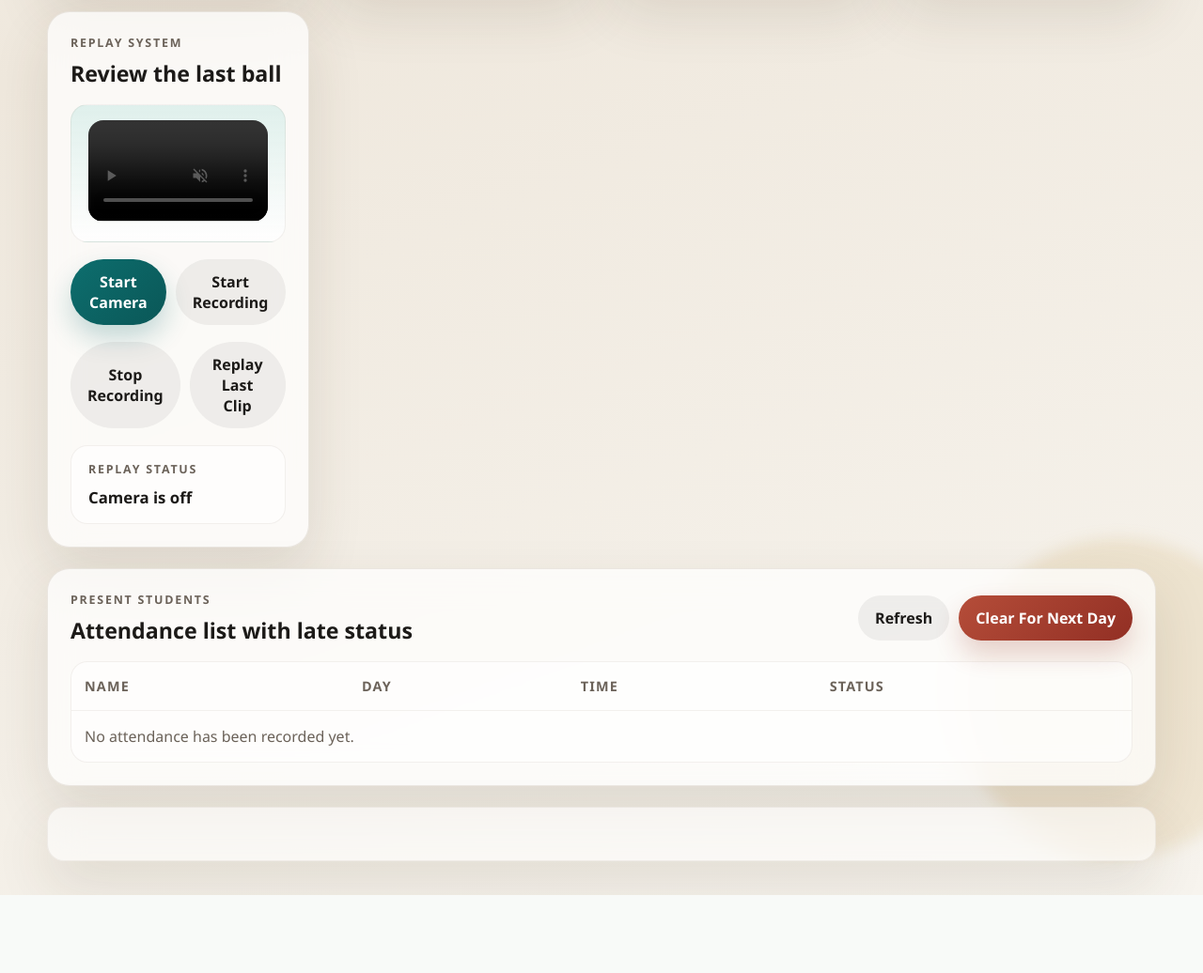
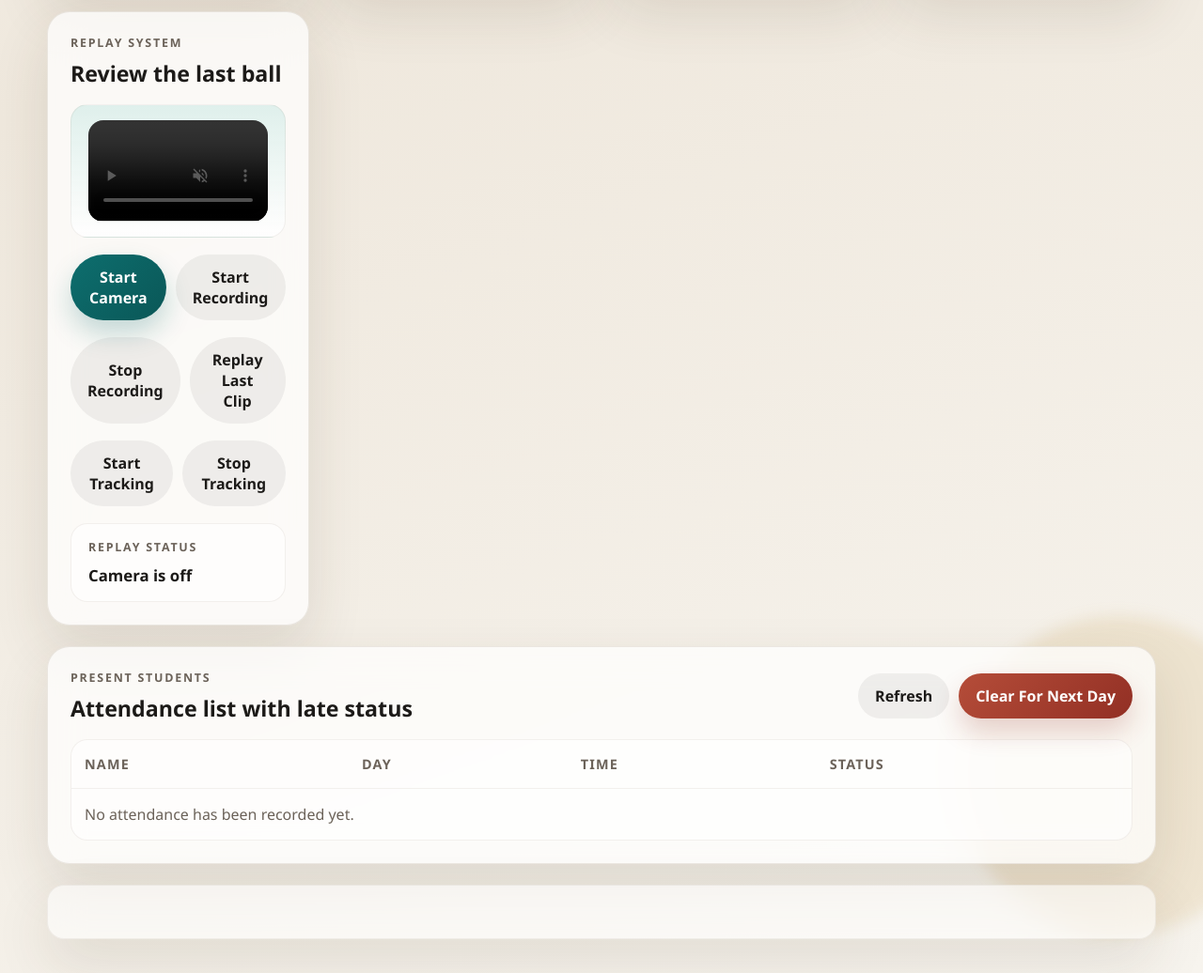
Before and after one commit to 2006adrish-web/TrainEdge, a Flask app: page / in a window 1280 px wide. Shown: the part 994-2030 px from the top of the page at 94% size. Before the commit the page ends 1947 px from the top, so only its background shows below. Run offline with Flask 3, Linux system fonts and the light colour scheme; data that the repository does not hold is empty.

Commit message:
added ball tracking feature

```diff
--- a/static/script.js
+++ b/static/script.js
@@ -6,12 +6,28 @@ const lateDeadlineInput = document.getElementById("late-deadline");
 const lateDeadlineStatus = document.getElementById("late-deadline-status");
 const replayVideo = document.getElementById("replay-video");
 const replayStatus = document.getElementById("replay-status");
+const trackingOverlay = document.getElementById("tracking-overlay");
 
 let cameraStream = null;
 let mediaRecorder = null;
 let recordedChunks = [];
 let lastClipBlob = null;
 let lastClipUrl = null;
+let trackingEnabled = false;
+let trackingFrameId = null;
+let hiddenTrackingCanvas = null;
+let hiddenTrackingContext = null;
+let trackingOverlayContext = null;
+let lastTrackingTimestamp = 0;
+let trailPoints = [];
+
+const TRACKING_COLOR = {
+    redMin: 150,
+    greenMax: 120,
+    blueMax: 120
+};
+const TRACKING_FRAME_INTERVAL = 80;
+const MAX_TRAIL_POINTS = 25;
 
 function showFeedback(message, type = "success") {
     if (!feedback) {
@@ -102,6 +118,212 @@ function updateReplayStatus(message) {
     replayStatus.innerText = message;
 }
 
+function ensureTrackingContexts() {
+    if (!trackingOverlay || !replayVideo) {
+        return false;
+    }
+
+    if (!trackingOverlayContext) {
+        trackingOverlayContext = trackingOverlay.getContext("2d");
+    }
+
+    if (!hiddenTrackingCanvas) {
+        hiddenTrackingCanvas = document.createElement("canvas");
+        hiddenTrackingContext = hiddenTrackingCanvas.getContext("2d", { willReadFrequently: true });
+    }
+
+    if (!trackingOverlayContext || !hiddenTrackingContext) {
+        return false;
+    }
+
+    return true;
+}
+
+function syncTrackingCanvasSize() {
+    if (!ensureTrackingContexts()) {
+        return false;
+    }
+
+    const width = replayVideo.videoWidth || replayVideo.clientWidth;
+    const height = replayVideo.videoHeight || replayVideo.clientHeight;
+
+    if (!width || !height) {
+        return false;
+    }
+
+    if (trackingOverlay.width !== width || trackingOverlay.height !== height) {
+        trackingOverlay.width = width;
+        trackingOverlay.height = height;
+    }
+
+    if (hiddenTrackingCanvas.width !== width || hiddenTrackingCanvas.height !== height) {
+        hiddenTrackingCanvas.width = width;
+        hiddenTrackingCanvas.height = height;
+    }
+
+    return true;
+}
+
+function clearTrackingOverlay() {
+    if (!trackingOverlayContext || !trackingOverlay) {
+        return;
+    }
+
+    trackingOverlayContext.clearRect(0, 0, trackingOverlay.width, trackingOverlay.height);
+}
+
+function detectBallPosition(frame) {
+    const { data, width, height } = frame;
+    let totalX = 0;
+    let totalY = 0;
+    let matchCount = 0;
+    const step = 4;
+
+    for (let y = 0; y < height; y += step) {
+        for (let x = 0; x < width; x += step) {
+            const index = (y * width + x) * 4;
+            const red = data[index];
+            const green = data[index + 1];
+            const blue = data[index + 2];
+
+            if (red >= TRACKING_COLOR.redMin && green <= TRACKING_COLOR.greenMax && blue <= TRACKING_COLOR.blueMax) {
+                totalX += x;
+                totalY += y;
+                matchCount += 1;
+            }
+        }
+    }
+
+    if (!matchCount) {
+        return null;
+    }
+
+    return {
+        x: totalX / matchCount,
+        y: totalY / matchCount
+    };
+}
+
+function drawTrackingTrail() {
+    if (!trackingOverlayContext || !trailPoints.length) {
+        return;
+    }
+
+    trackingOverlayContext.lineWidth = 4;
+    trackingOverlayContext.strokeStyle = "rgba(13, 110, 110, 0.9)";
+    trackingOverlayContext.lineJoin = "round";
+    trackingOverlayContext.lineCap = "round";
+    trackingOverlayContext.beginPath();
+
+    trailPoints.forEach((point, index) => {
+        if (index === 0) {
+            trackingOverlayContext.moveTo(point.x, point.y);
+            return;
+        }
+
+        trackingOverlayContext.lineTo(point.x, point.y);
+    });
+
+    trackingOverlayContext.stroke();
+}
+
+function drawTrackedBall(position) {
+    if (!trackingOverlayContext) {
+        return;
+    }
+
+    trackingOverlayContext.beginPath();
+    trackingOverlayContext.arc(position.x, position.y, 12, 0, Math.PI * 2);
+    trackingOverlayContext.fillStyle = "rgba(191, 139, 48, 0.28)";
+    trackingOverlayContext.fill();
+    trackingOverlayContext.lineWidth = 3;
+    trackingOverlayContext.strokeStyle = "#bf8b30";
+    trackingOverlayContext.stroke();
+}
+
+function renderTrackingFrame(position) {
+    clearTrackingOverlay();
+
+    if (!position) {
+        return;
+    }
+
+    trailPoints.push(position);
+
+    if (trailPoints.length > MAX_TRAIL_POINTS) {
+        trailPoints.shift();
+    }
+
+    drawTrackingTrail();
+    drawTrackedBall(position);
+}
+
+function runTrackingLoop(timestamp = 0) {
+    if (!trackingEnabled || !replayVideo || replayVideo.paused || replayVideo.ended) {
+        trackingFrameId = null;
+        return;
+    }
+
+    if (!syncTrackingCanvasSize()) {
+        trackingFrameId = requestAnimationFrame(runTrackingLoop);
+        return;
+    }
+
+    if (timestamp - lastTrackingTimestamp >= TRACKING_FRAME_INTERVAL) {
+        lastTrackingTimestamp = timestamp;
+        hiddenTrackingContext.drawImage(replayVideo, 0, 0, hiddenTrackingCanvas.width, hiddenTrackingCanvas.height);
+        const frame = hiddenTrackingContext.getImageData(0, 0, hiddenTrackingCanvas.width, hiddenTrackingCanvas.height);
+        const position = detectBallPosition(frame);
+        renderTrackingFrame(position);
+    }
+
+    trackingFrameId = requestAnimationFrame(runTrackingLoop);
+}
+
+function beginTrackingLoop() {
+    if (!trackingEnabled || trackingFrameId !== null) {
+        return;
+    }
+
+    lastTrackingTimestamp = 0;
+    trackingFrameId = requestAnimationFrame(runTrackingLoop);
+}
+
+function startTracking() {
+    if (!replayVideo) {
+        return;
+    }
+
+    if (!ensureTrackingContexts()) {
+        showFeedback("Tracking overlay could not be started on this browser.", "error");
+        return;
+    }
+
+    trackingEnabled = true;
+    trailPoints = [];
+    clearTrackingOverlay();
+    updateReplayStatus("Tracking enabled");
+    showFeedback("Ball tracking started. Use a bright red ball for best results.", "success");
+
+    if (!replayVideo.paused && !replayVideo.ended) {
+        beginTrackingLoop();
+    }
+}
+
+function stopTracking() {
+    trackingEnabled = false;
+
+    if (trackingFrameId !== null) {
+        cancelAnimationFrame(trackingFrameId);
+        trackingFrameId = null;
+    }
+
+    trailPoints = [];
+    clearTrackingOverlay();
+    updateReplayStatus(cameraStream ? "Camera is live" : "Tracking stopped");
+    showFeedback("Ball tracking stopped.", "warning");
+}
+
 function setLivePreview() {
     if (!replayVideo || !cameraStream) {
         return;
@@ -112,6 +334,11 @@ function setLivePreview() {
     replayVideo.muted = true;
     replayVideo.src = "";
     replayVideo.srcObject = cameraStream;
+
+    if (trackingEnabled) {
+        trailPoints = [];
+        clearTrackingOverlay();
+    }
 }
 
 function resetLastClipUrl() {
@@ -173,6 +400,7 @@ async function startCamera() {
         await replayVideo.play();
         updateReplayStatus("Camera is live");
         showFeedback("Camera started. You can record the next ball now.", "success");
+        beginTrackingLoop();
     } catch (error) {
         console.error(error);
         updateReplayStatus("Camera permission denied");
@@ -265,6 +493,10 @@ async function replayLastClip() {
         await replayVideo.play();
         updateReplayStatus("Playing last clip");
         showFeedback("Replaying the last recorded clip.", "success");
+        if (trackingEnabled) {
+            trailPoints = [];
+            beginTrackingLoop();
+        }
     } catch (error) {
         console.error(error);
         showFeedback("Replay could not start automatically. Use the video controls to play it.", "warning");
@@ -272,14 +504,36 @@ async function replayLastClip() {
 }
 
 if (replayVideo) {
+    replayVideo.addEventListener("play", () => {
+        if (trackingEnabled) {
+            beginTrackingLoop();
+        }
+    });
+
+    replayVideo.addEventListener("pause", () => {
+        if (trackingFrameId !== null) {
+            cancelAnimationFrame(trackingFrameId);
+            trackingFrameId = null;
+        }
+    });
+
     replayVideo.addEventListener("ended", () => {
+        if (trackingFrameId !== null) {
+            cancelAnimationFrame(trackingFrameId);
+            trackingFrameId = null;
+        }
+
         if (!cameraStream || mediaRecorder?.state === "recording") {
             return;
         }
 
         setLivePreview();
         replayVideo.play().catch(() => {});
-        updateReplayStatus("Camera is live");
+        updateReplayStatus(trackingEnabled ? "Tracking enabled" : "Camera is live");
+    });
+
+    replayVideo.addEventListener("loadedmetadata", () => {
+        syncTrackingCanvasSize();
     });
 }
 
--- a/templates/index.html
+++ b/templates/index.html
@@ -124,14 +124,20 @@
                     </div>
 
                     <div class="timer-panel">
+                        <div style="position: relative; width: 100%; aspect-ratio: 16 / 9; border-radius: 16px; overflow: hidden; background: rgba(28, 26, 24, 0.16);">
                             <video
                                 id="replay-video"
                                 autoplay
                                 muted
                                 playsinline
                                 controls
-                            style="width: 100%; border-radius: 16px; background: rgba(28, 26, 24, 0.16); aspect-ratio: 16 / 9; object-fit: cover;"
+                                style="width: 100%; height: 100%; display: block; object-fit: cover;"
                             ></video>
+                            <canvas
+                                id="tracking-overlay"
+                                style="position: absolute; inset: 0; width: 100%; height: 100%; pointer-events: none;"
+                            ></canvas>
+                        </div>
                     </div>
 
                     <div class="button-row" style="margin-top: 18px;">
@@ -142,6 +148,11 @@
                     <div class="button-row">
                         <button class="secondary-btn" onclick="stopRecording()">Stop Recording</button>
                         <button class="secondary-btn" onclick="replayLastClip()">Replay Last Clip</button>
+                    </div>
+
+                    <div class="button-row">
+                        <button class="secondary-btn" onclick="startTracking()">Start Tracking</button>
+                        <button class="secondary-btn" onclick="stopTracking()">Stop Tracking</button>
                     </div>
 
                     <div class="status-box">
```
Lines whose indentation alone changed are shown as unchanged.
